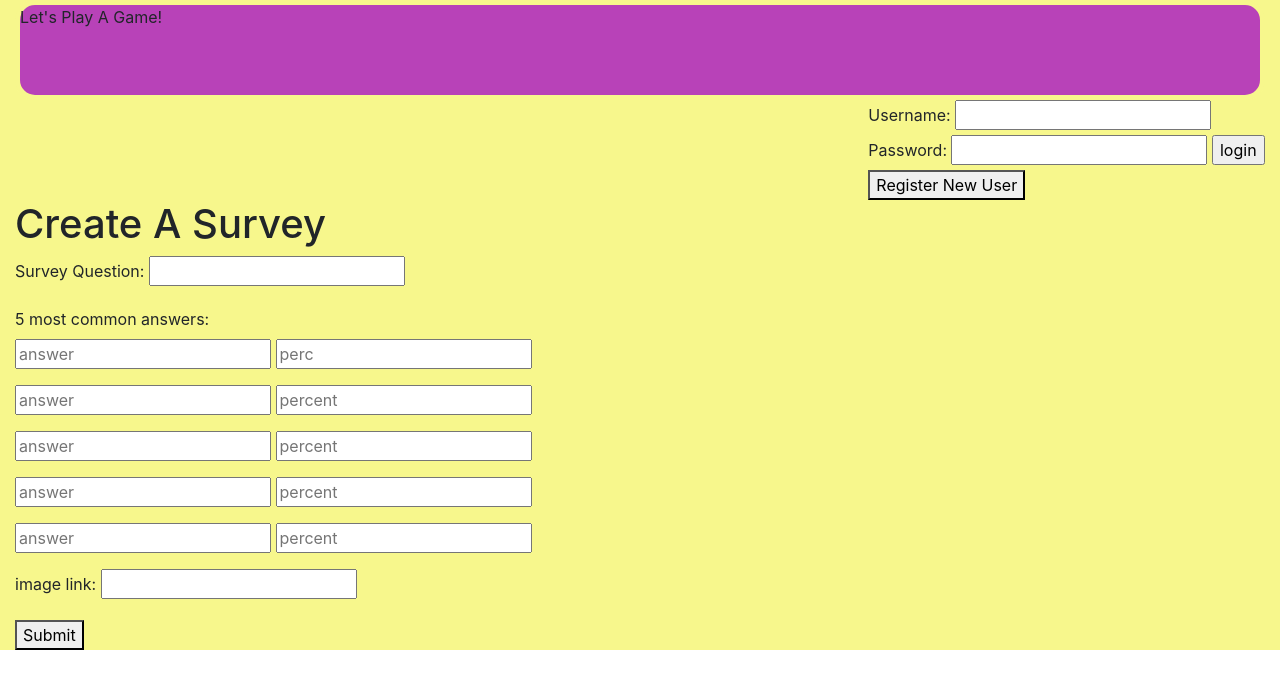
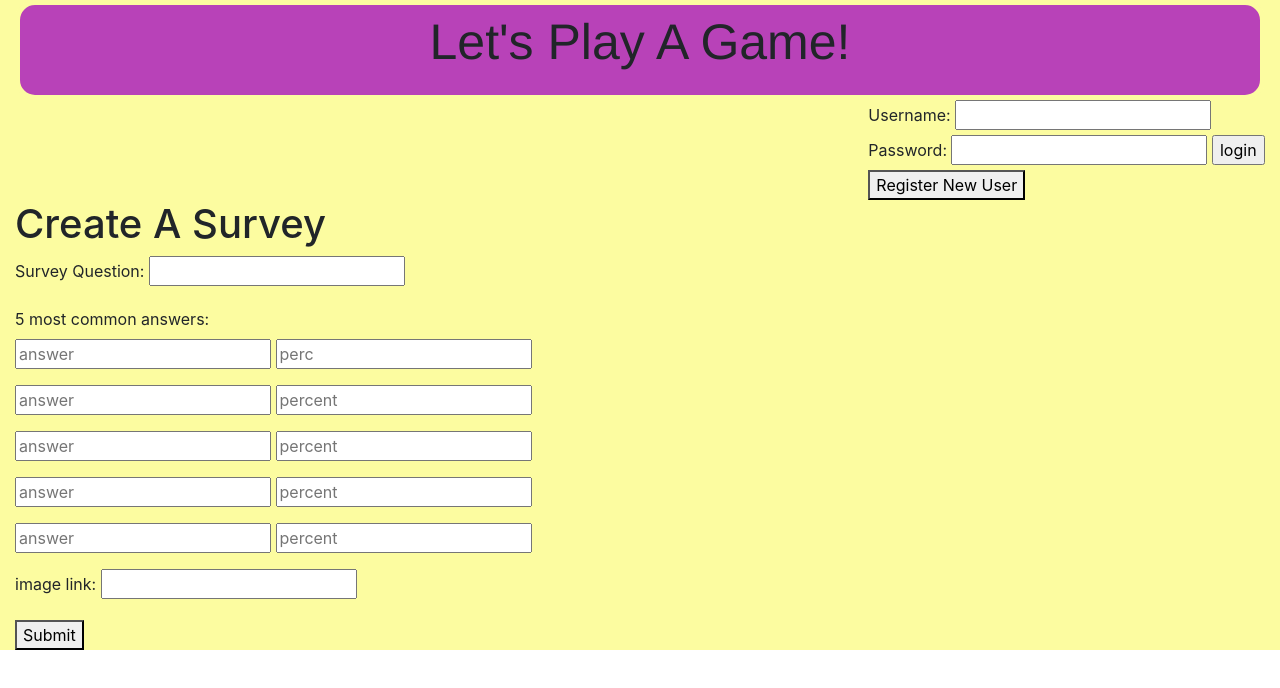
Before and after one commit to kasandra0/familyfeud, a website with bundled scripts: page public/index.html in a window 1280 px wide. Built offline with nearby package versions, Linux system fonts and the light colour scheme.

Commit message:
colorchanges

```diff
--- a/public/style.css
+++ b/public/style.css
@@ -2,11 +2,13 @@
   background-color: rgb(184, 66, 184);
   background-repeat: no-repeat;
   height: 100px;
-  border: 5px solid rgb(247, 247, 140);
-  border-radius: 20px
+  border: 5px solid rgb(252, 252, 160);
+  border-radius: 20px;
+  text-align: center;
+  font-size: 50px;
+  font-family: 'Franklin Gothic Medium', 'Arial Narrow', Arial, sans-serif
 }
 
 .page {
-  background-color: rgb(247, 247, 140);
-
+  background-color: rgb(252, 252, 160);
 }
```
